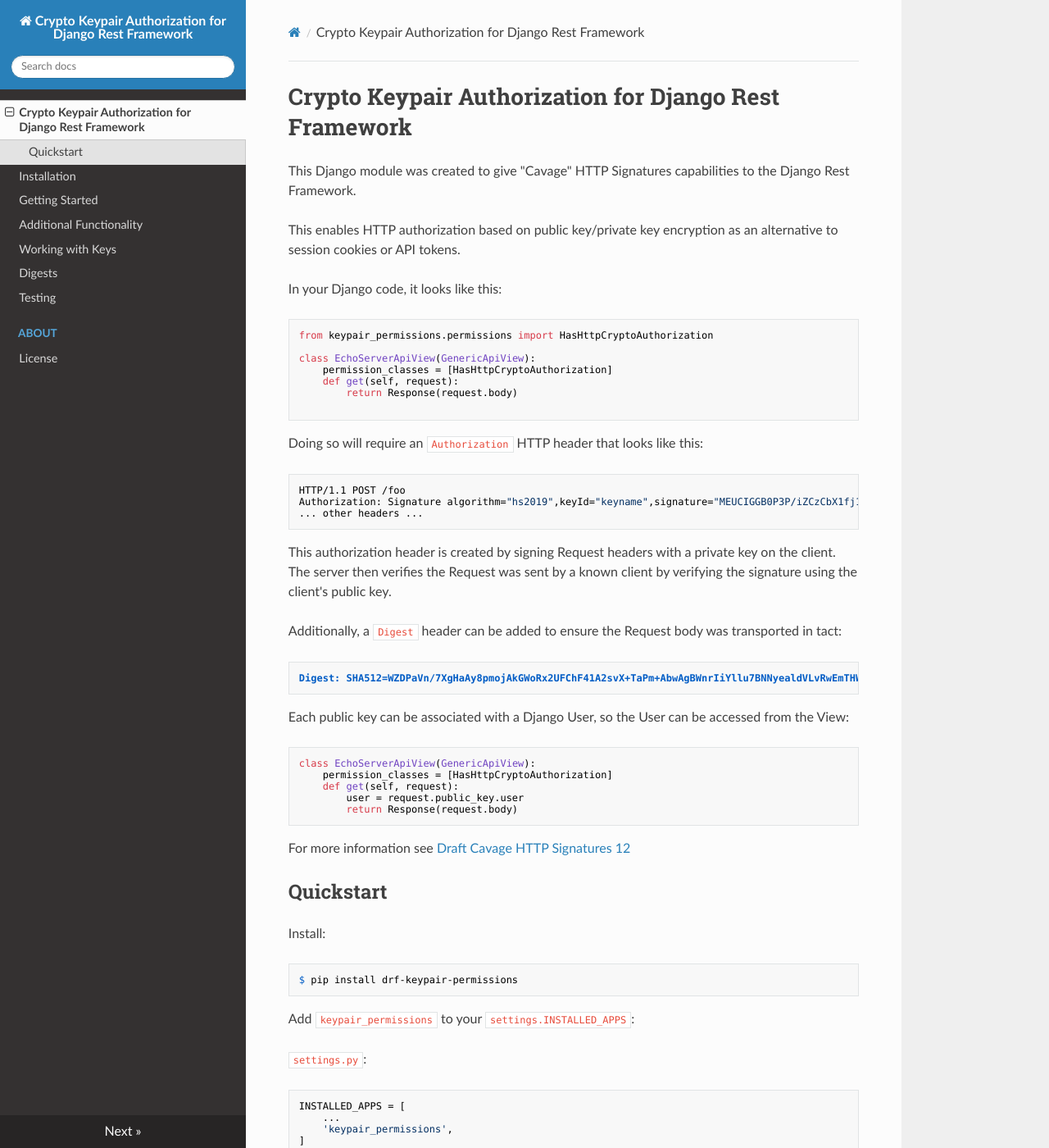
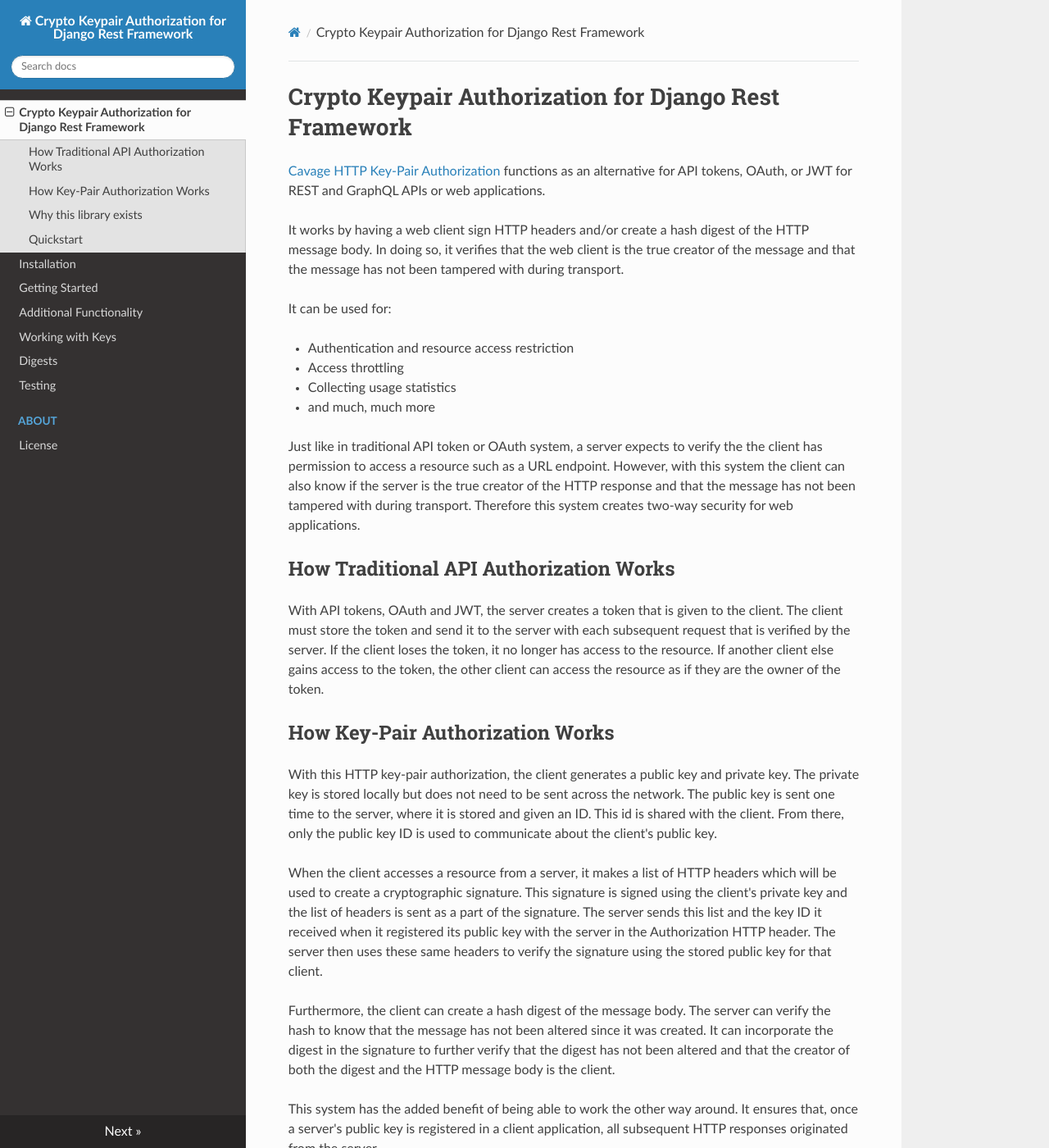
Before and after one commit to backupbrain/drf-keypair-permissions, an MkDocs documentation site: the page built from docs/index.md, in a window 1280 px wide and 1400 px high. Shown: the whole window at 82% size. Built offline with MkDocs 1.6.1, drawn with Linux system fonts in a browser that asks for light colours; nearby versions of some CDN libraries; some of the changed text lies outside the part shown.

Commit message:
updating docs

```diff
--- a/docs/index.md
+++ b/docs/index.md
@@ -1,4 +1,36 @@
 # Crypto Keypair Authorization for Django Rest Framework
+
+[Cavage HTTP Key-Pair Authorization](https://tools.ietf.org/html/draft-cavage-http-signatures-12) functions as an alternative for API tokens, OAuth, or JWT for REST and GraphQL APIs or web applications.
+
+It works by having a web client sign HTTP headers and/or create a hash digest of the HTTP message body. In doing so, it verifies that the web client is the true creator of the message and that the message has not been tampered with during transport.
+
+It can be used for:
+
+* Authentication and resource access restriction
+* Access throttling
+* Collecting usage statistics
+* and much, much more
+
+Just like in traditional API token or OAuth system, a server expects to verify the the client has permission to access a resource such as a URL endpoint. However, with this system the client can also know if the server is the true creator of the HTTP response and that the message has not been tampered with during transport. Therefore this system creates two-way security for web applications.
+
+## How Traditional API Authorization Works
+
+With API tokens, OAuth and JWT, the server creates a token that is given to the client. The client must store the token and send it to the server with each subsequent request that is verified by the server. If the client loses the token, it no longer has access to the resource. If another client else gains access to the token, the other client can access the resource as if they are the owner of the token.
+
+## How Key-Pair Authorization Works
+
+With this HTTP key-pair authorization, the client generates a public key and private key. The private key is stored locally but does not need to be sent across the network. The public key is sent one time to the server, where it is stored and given an ID. This id is shared with the client. From there, only the public key ID is used to communicate about the client's public key.
+
+When the client accesses a resource from a server, it makes a list of HTTP headers which will be used to create a cryptographic signature. This signature is signed using the client's private key and the list of headers is sent as a part of the signature. The server sends this list and the key ID it received when it registered its public key with the server in the Authorization HTTP header. The server then uses these same headers to verify the signature using the stored public key for that client.
+
+Furthermore, the client can create a hash digest of the message body. The server can verify the hash to know that the message has not been altered since it was created. It can incorporate the digest in the signature to further verify that the digest has not been altered and that the creator of both the digest and the HTTP message body is the client.
+
+This system has the added benefit of being able to work the other way around. It ensures that, once a server's public key is registered in a client application, all subsequent HTTP responses originated from the server.
+
+For full documentation visit [drf-keypair-permissions.readthedocs.io](https://drf-keypair-permissions.readthedocs.io/).
+
+## Why this library exists
+
 This Django module was created to give "Cavage" HTTP Signatures capabilities to the Django Rest Framework.
 
 This enables HTTP authorization based on public key/private key encryption as an alternative to session cookies or API tokens.
```
Also changed, not shown: README.md (+33 -0 lines).
